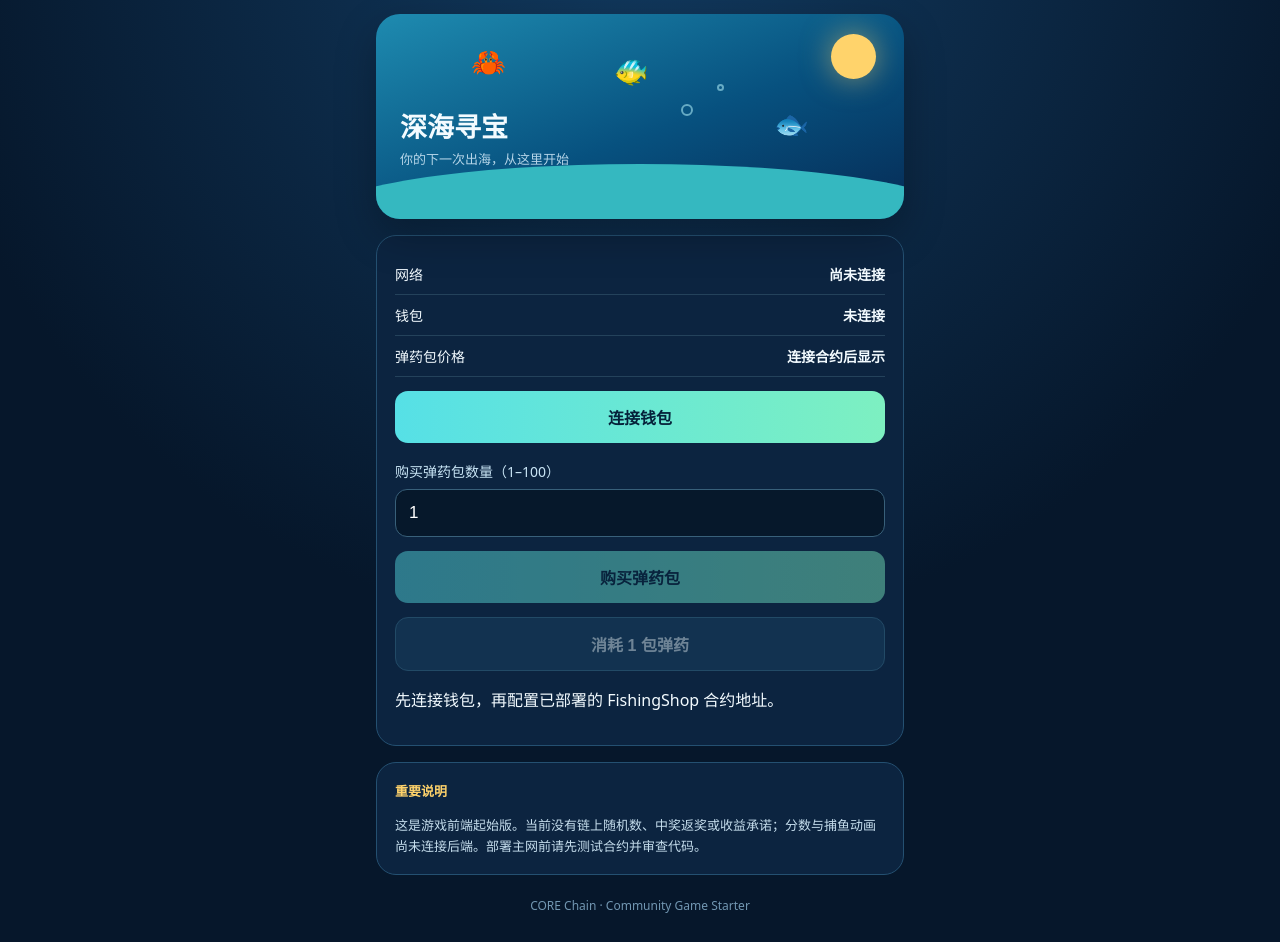
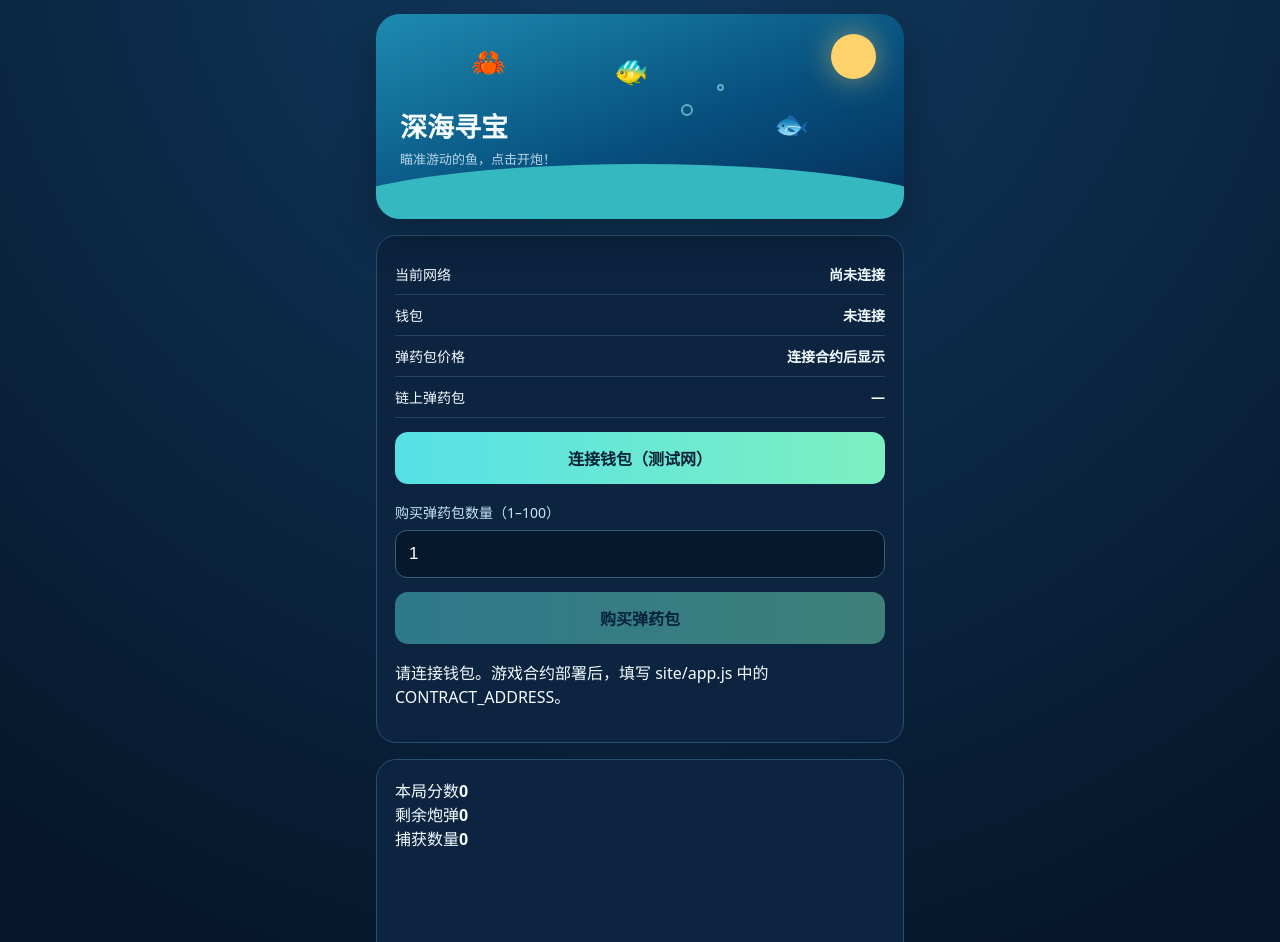
Before and after one commit to fx888888/core, a website: page site/index.html in a window 1280 px wide. Shown: the part 97-1039 px from the top of the page. Drawn offline with nearby package versions, Linux system fonts and the light colour scheme.

Commit message:
Build playable fishing game interface

```diff
--- a/site/index.html
+++ b/site/index.html
@@ -4,26 +4,36 @@
   <meta charset="utf-8">
   <meta name="viewport" content="width=device-width,initial-scale=1,viewport-fit=cover">
   <meta name="theme-color" content="#071a31">
-  <title>CORE 捕鱼游戏</title>
+  <title>CORE 捕鱼乐园</title>
   <link rel="stylesheet" href="./style.css">
 </head>
 <body>
   <main class="shell">
-    <header><div class="logo">🐟</div><div><h1>CORE 捕鱼乐园</h1><p>连接钱包 · 购买弹药 · 开始捕鱼</p></div></header>
-    <section class="hero"><div class="sun"></div><div class="fish f1">🐠</div><div class="fish f2">🐟</div><div class="fish f3">🦀</div><div class="bubble b1"></div><div class="bubble b2"></div><h2>深海寻宝</h2><p>你的下一次出海，从这里开始</p></section>
+    <header><div class="logo">🐟</div><div><h1>CORE 捕鱼乐园</h1><p>Core Testnet2 · 钱包购买弹药 · 实时捕鱼</p></div></header>
+    <section class="hero"><div class="sun"></div><div class="fish f1">🐠</div><div class="fish f2">🐟</div><div class="fish f3">🦀</div><div class="bubble b1"></div><div class="bubble b2"></div><h2>深海寻宝</h2><p>瞄准游动的鱼，点击开炮！</p></section>
     <section class="panel">
-      <div class="row"><span>网络</span><strong id="network">尚未连接</strong></div>
+      <div class="row"><span>当前网络</span><strong id="network">尚未连接</strong></div>
       <div class="row"><span>钱包</span><strong id="wallet">未连接</strong></div>
       <div class="row"><span>弹药包价格</span><strong id="price">连接合约后显示</strong></div>
-      <button id="connect">连接钱包</button>
+      <div class="row"><span>链上弹药包</span><strong id="ammo">—</strong></div>
+      <button id="connect">连接钱包（测试网）</button>
       <label for="packs">购买弹药包数量（1–100）</label>
-      <input id="packs" type="number" min="1" max="100" value="1">
+      <input id="packs" type="number" min="1" max="100" value="1" inputmode="numeric">
       <button id="buy" disabled>购买弹药包</button>
-      <button id="use" class="secondary" disabled>消耗 1 包弹药</button>
-      <p id="status" role="status">先连接钱包，再配置已部署的 FishingShop 合约地址。</p>
+      <p id="status" role="status">请连接钱包。游戏合约部署后，填写 site/app.js 中的 CONTRACT_ADDRESS。</p>
     </section>
-    <section class="notice"><strong>重要说明</strong><p>这是游戏前端起始版。当前没有链上随机数、中奖返奖或收益承诺；分数与捕鱼动画尚未连接后端。部署主网前请先测试合约并审查代码。</p></section>
-    <footer>CORE Chain · Community Game Starter</footer>
+    <section class="game panel">
+      <div class="game-top">
+        <div><span class="mini-label">本局分数</span><strong id="score">0</strong></div>
+        <div><span class="mini-label">剩余炮弹</span><strong id="shots">0</strong></div>
+        <div><span class="mini-label">捕获数量</span><strong id="caught">0</strong></div>
+      </div>
+      <canvas id="ocean" width="720" height="400" aria-label="捕鱼游戏画面"></canvas>
+      <button id="start" disabled>消耗 1 个链上弹药包，开始游戏（10 发）</button>
+      <p class="hint">玩法：开始游戏会在链上消耗 1 个弹药包；每局 10 发，点击鱼来捕鱼。分数和捕获数量暂存在当前浏览器，不是链上奖励，也不会自动兑换代币。</p>
+    </section>
+    <section class="notice"><strong>测试版提示</strong><p>请先使用 Core Testnet2（Chain ID 1114）和测试币。不要使用真实主网资金进行测试。当前版本没有现金返奖、代币奖励、排行榜或防作弊服务器。</p></section>
+    <footer>CORE Chain · Fishing Game Test Build</footer>
   </main>
   <script src="https://cdn.jsdelivr.net/npm/ethers@6.13.4/dist/ethers.umd.min.js"></script>
   <script src="./app.js"></script>
```
